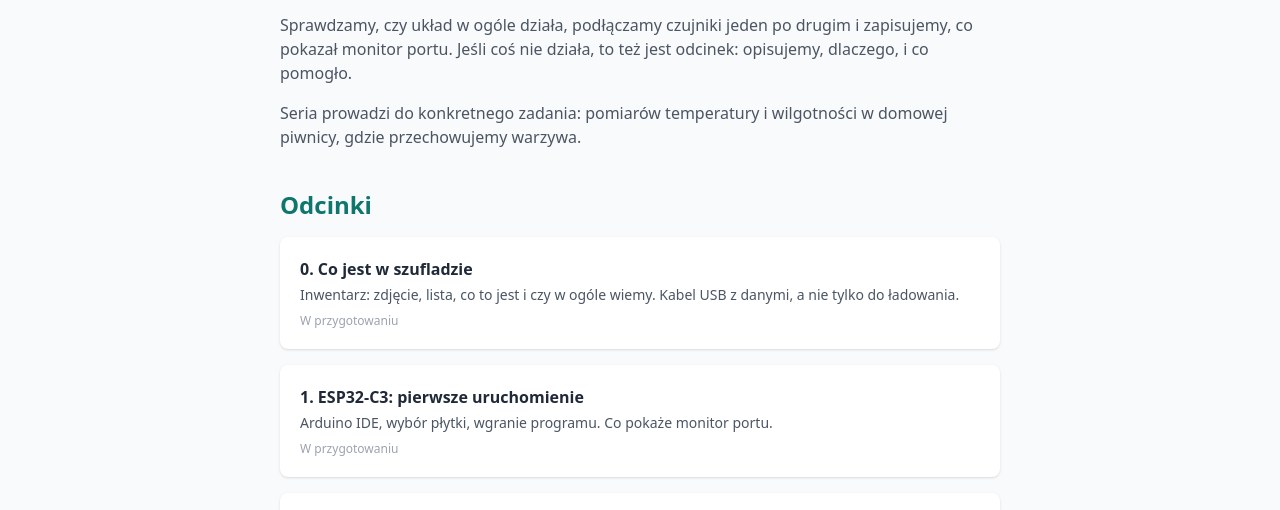
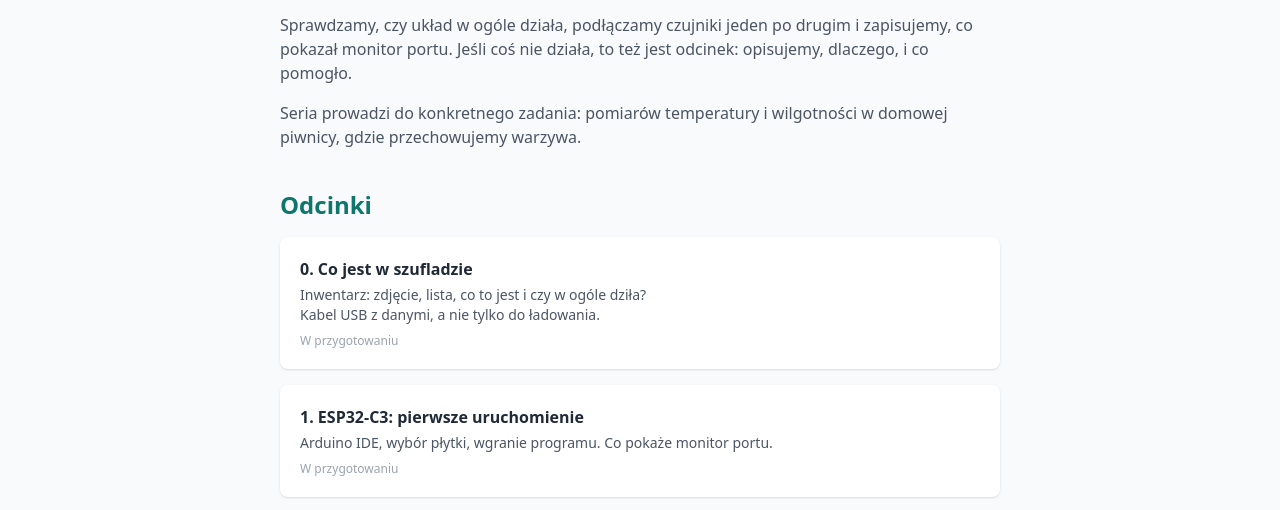
Before and after one commit to edukacja21/edukacja21.github.io, a plain HTML site: page pages/akademia/szuflada/index.html in a window 1280 px wide. Shown: the part 271-781 px from the top of the page. Drawn offline with nearby package versions, Linux system fonts and the light colour scheme.

Commit message:
Update index.html

```diff
--- a/pages/akademia/szuflada/index.html
+++ b/pages/akademia/szuflada/index.html
@@ -57,7 +57,7 @@
 
       <li class="bg-white rounded-lg shadow p-5">
         <h3 class="font-semibold text-gray-800">0. Co jest w szufladzie</h3>
-        <p class="text-sm text-gray-600 mt-1">Inwentarz: zdjęcie, lista, co to jest i czy w ogóle wiemy. Kabel USB z danymi, a nie tylko do ładowania.</p>
+        <p class="text-sm text-gray-600 mt-1">Inwentarz: zdjęcie, lista, co to jest i czy w ogóle dziła? <br> Kabel USB z danymi, a nie tylko do ładowania.</p>
         <p class="text-xs text-gray-400 mt-2">W przygotowaniu</p>
       </li>
 
```
